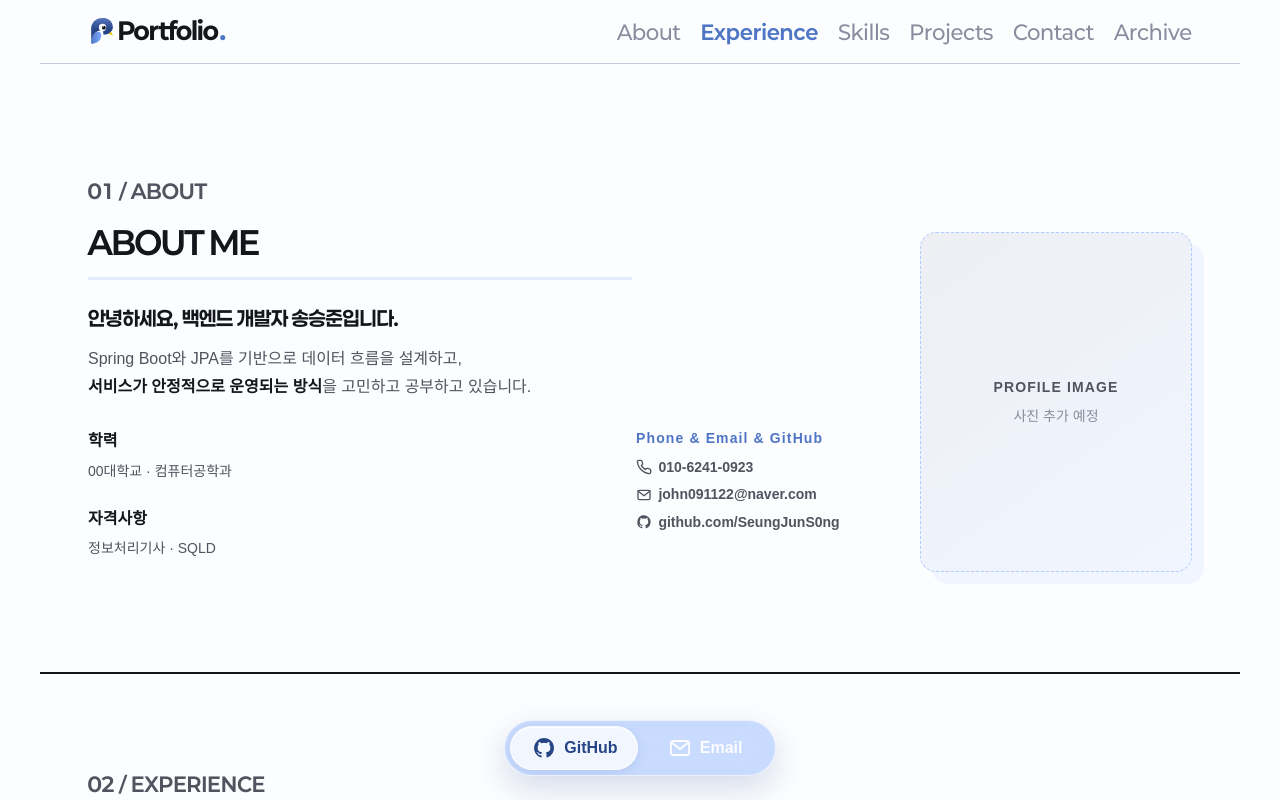
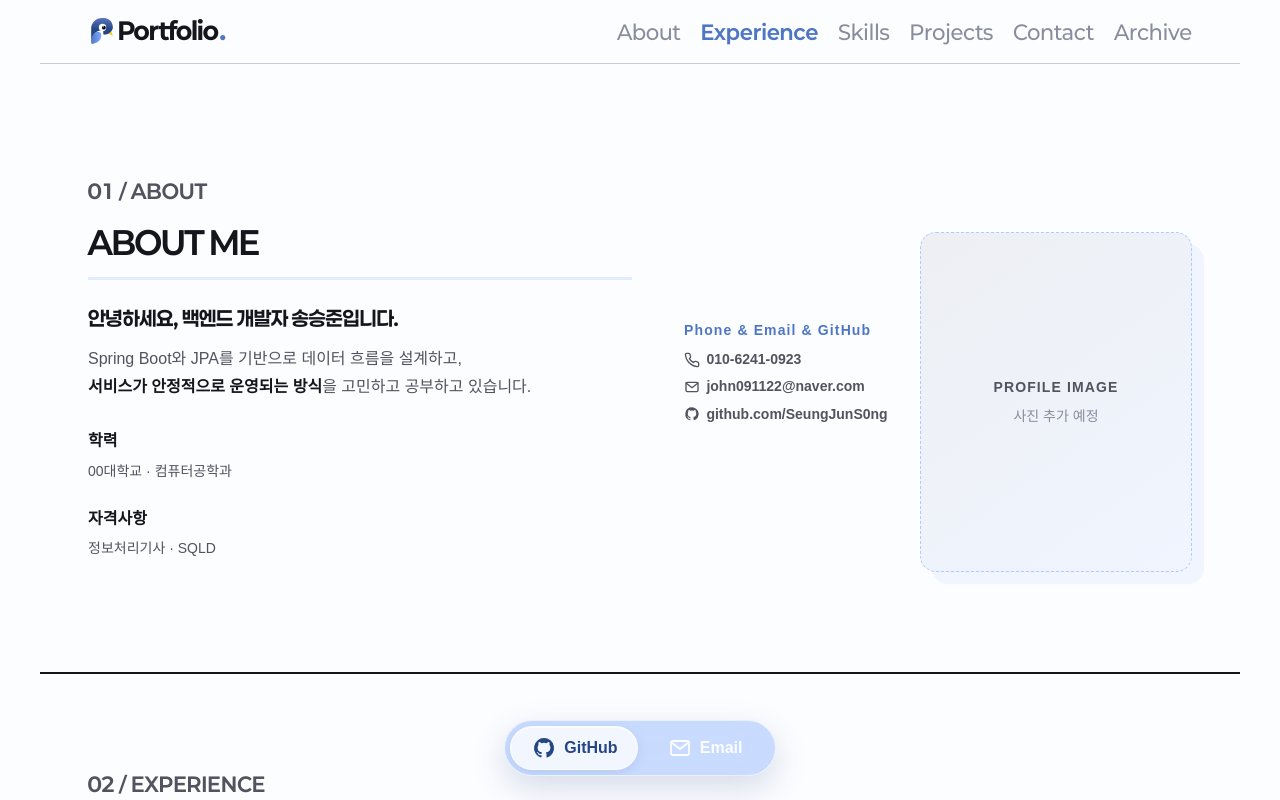
Before and after one commit to SeungJunS0ng/portfolio-site, a React (Vite) app: page / in a window 1280 px wide. Shown: the top 800 px of the page. Built offline with nearby package versions, Linux system fonts and the light colour scheme; no server answers; a web font is replaced by a local one.

Commit message:
Revert "style: About 연락처 보조 컬럼 배치"
This reverts commit 670aff3c6735af8dc3aff6fd3648b1945010810b.

```diff
--- a/src/pages/Home/sections/About/About.module.css
+++ b/src/pages/Home/sections/About/About.module.css
@@ -1,16 +1,15 @@
-.section { min-height: 38rem; display: grid; grid-template-columns: minmax(0, 1fr) minmax(15rem, 17rem); gap: 3rem; align-items: center; padding: 6rem 3rem; }
-.content { display: grid; grid-template-columns: minmax(0, 1fr) minmax(13rem, 16rem); column-gap: 3rem; align-content: start; align-items: start; }
-.content :global(.section-label), .sectionTitle, .introduction { grid-column: 1 / -1; }
+.section { min-height: 38rem; display: grid; grid-template-columns: minmax(0, 1fr) minmax(12rem, 14rem) minmax(15rem, 17rem); gap: 2rem; align-items: center; padding: 6rem 3rem; }
+.content { display: flex; flex-direction: column; align-items: flex-start; }
 .sectionTitle { width: min(100%, 34rem); padding-bottom: 0.75rem; border-bottom: 3px solid var(--blue-100); font: var(--font-h1); letter-spacing: -0.04em; }
 .introduction { max-width: 34rem; margin-top: 1.5rem; }
 .introLead { color: var(--gray-900); font: var(--font-h3); font-weight: 700; letter-spacing: -0.03em; line-height: 1.45; }
 .introDescription { margin-top: 0.75rem; color: var(--gray-700); font: var(--font-body2); line-height: 1.7; }
 .introDescription strong { color: var(--gray-900); font-weight: 700; }
-.profileDetails { grid-column: 1; display: grid; gap: 1.5rem; width: min(100%, 34rem); margin-top: 1.75rem; }
+.profileDetails { display: grid; gap: 1.5rem; width: min(100%, 34rem); margin-top: 1.75rem; }
 .profileDetails div { display: grid; gap: 0.45rem; min-width: 0; }
 .profileDetails dt { color: var(--gray-900); font: var(--font-body2); font-weight: 700; }
 .profileDetails dd { color: var(--gray-700); font: var(--font-small); }
-.contactPanel { grid-column: 2; align-self: start; display: grid; margin-top: 1.75rem; padding-left: 1.25rem; border-left: 1px solid var(--gray-200); }
+.contactPanel { align-self: start; display: grid; margin-top: 10rem; padding-left: 1.25rem; border-left: 1px solid var(--gray-200); }
 .contactPanel div { display: grid; gap: 0.5rem; }
 .contactPanel dt { color: var(--blue-700); font: var(--font-small); font-weight: 700; letter-spacing: 0.08em; }
 .contactPanel dd { display: grid; gap: 0.4rem; }
@@ -21,5 +20,5 @@
 .profile { position: relative; align-self: start; justify-self: start; width: min(100%, 17rem); aspect-ratio: 4 / 5; display: flex; flex-direction: column; align-items: center; justify-content: center; min-height: 19rem; margin-top: 4.5rem; overflow: hidden; color: var(--gray-500); background: linear-gradient(145deg, var(--gray-100), var(--blue-50)); border: 1px dashed var(--blue-300); border-radius: var(--radius-lg); box-shadow: 0.75rem 0.75rem 0 var(--blue-50); }
 .profile span { color: var(--gray-700); font: var(--font-small); font-weight: 700; letter-spacing: 0.08em; }
 .profile p { margin-top: 0.5rem; font: var(--font-small); }
-@media (max-width: 720px) { .section { min-height: auto; grid-template-columns: 1fr; gap: 2rem; padding: 5rem 1.5rem; } .content { display: flex; flex-direction: column; align-items: flex-start; } .contactPanel { width: 100%; margin-top: 1.5rem; padding-left: 0; border-left: 0; } .profile { order: -1; width: min(100%, 18rem); min-height: 18rem; margin: 0 auto; } }
+@media (max-width: 720px) { .section { min-height: auto; grid-template-columns: 1fr; gap: 2rem; padding: 5rem 1.5rem; } .contactPanel { margin-top: 0; padding-left: 0; border-left: 0; } .profile { order: -1; width: min(100%, 18rem); min-height: 18rem; margin: 0 auto; } }
 @media (max-width: 480px) { .section { padding: 4rem 1.25rem; } .sectionTitle { font-size: 1.75rem; } .introduction { margin-top: 1.25rem; } .introLead { font-size: 1.25rem; } .introDescription { font-size: 1rem; } .profileDetails { gap: 1.25rem; margin-top: 1.5rem; } .profile { min-height: 15rem; box-shadow: 0.5rem 0.5rem 0 var(--blue-50); } }
--- a/src/pages/Home/sections/About/About.tsx
+++ b/src/pages/Home/sections/About/About.tsx
@@ -26,7 +26,8 @@ export function About() {
             <dd>정보처리기사 · SQLD</dd>
           </div>
         </dl>
-        <dl className={styles.contactPanel}>
+      </div>
+      <dl className={styles.contactPanel}>
           <div>
             <dt>Phone &amp; Email &amp; GitHub</dt>
             <dd>
@@ -51,8 +52,7 @@ export function About() {
               </a>
             </dd>
           </div>
-        </dl>
-      </div>
+      </dl>
       <aside className={styles.profile} aria-label="프로필 이미지 영역">
         <span>PROFILE IMAGE</span>
         <p>사진 추가 예정</p>
```
